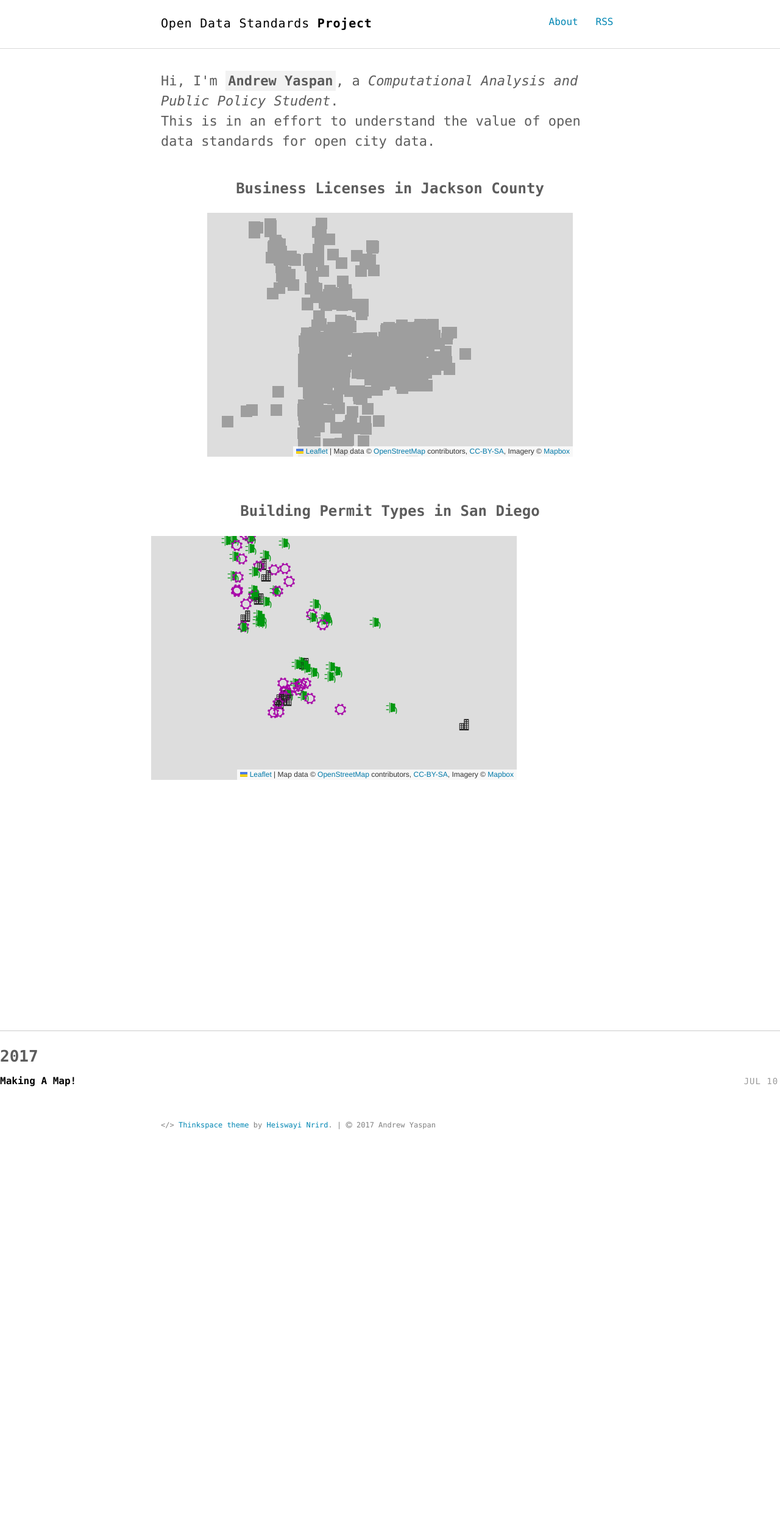
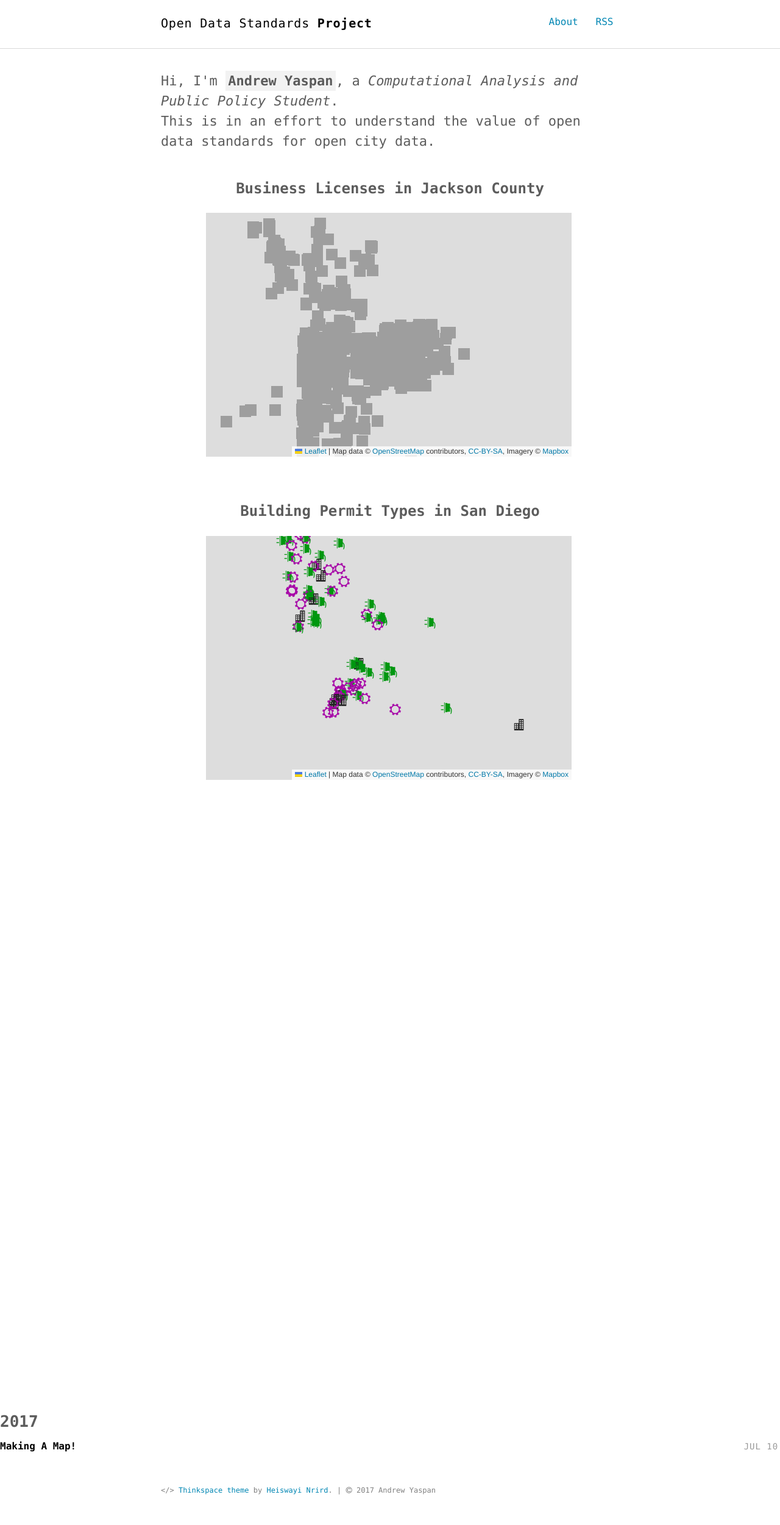
Before and after one commit to sunlightpolicy/open_data_standards_project, a Jekyll site: the page built from index.html, in a window 1280 px wide. Shown: the whole page at 61% size. Built offline with Jekyll 4.4.1, drawn with Linux system fonts in a browser that asks for light colours; nearby versions of some CDN libraries; before the commit the page ends 1902 px from its top, so only the background shows below that.

Commit message:
better html

```diff
--- a/blds.html
+++ b/blds.html
@@ -17,7 +17,7 @@
 <body>
 
 
-	<div id="mapid" style="width: 600px; height: 400px;"></div>
+	<div id="mapid" style="width: 600px; height: 400px; margin-bottom: 20px;"></div>
 
 	<canvas id="myChart" width="400" height="400"></canvas>
 
--- a/index.html
+++ b/index.html
@@ -32,17 +32,17 @@ title: Home
   <table>
     <tbody>
       <tr>
-        <td style = 'text-align: center; border: none'>
+        <td style = 'text-align: center; border: none;'>
           <h3> Business Licenses in Jackson County <h3>
-          <iframe src='kc_ind.html' width = '616' height = '416'>
+          <iframe src='kc_ind.html' width = '620' height = '416'>
           </iframe>
         </td>
       </tr>
       <tr>
 
-        <td style = 'text-align: center; border: none width = "800" height = "800"'>
+        <td style = 'text-align: center; border: none ;'>
           <h3> Building Permit Types in San Diego </h3>
-          <iframe src='blds.html' width = '800' height = '800'>
+          <iframe src='blds.html' width = '620' height = '1400'>
           </iframe>
         </td>
       </tr>
```
